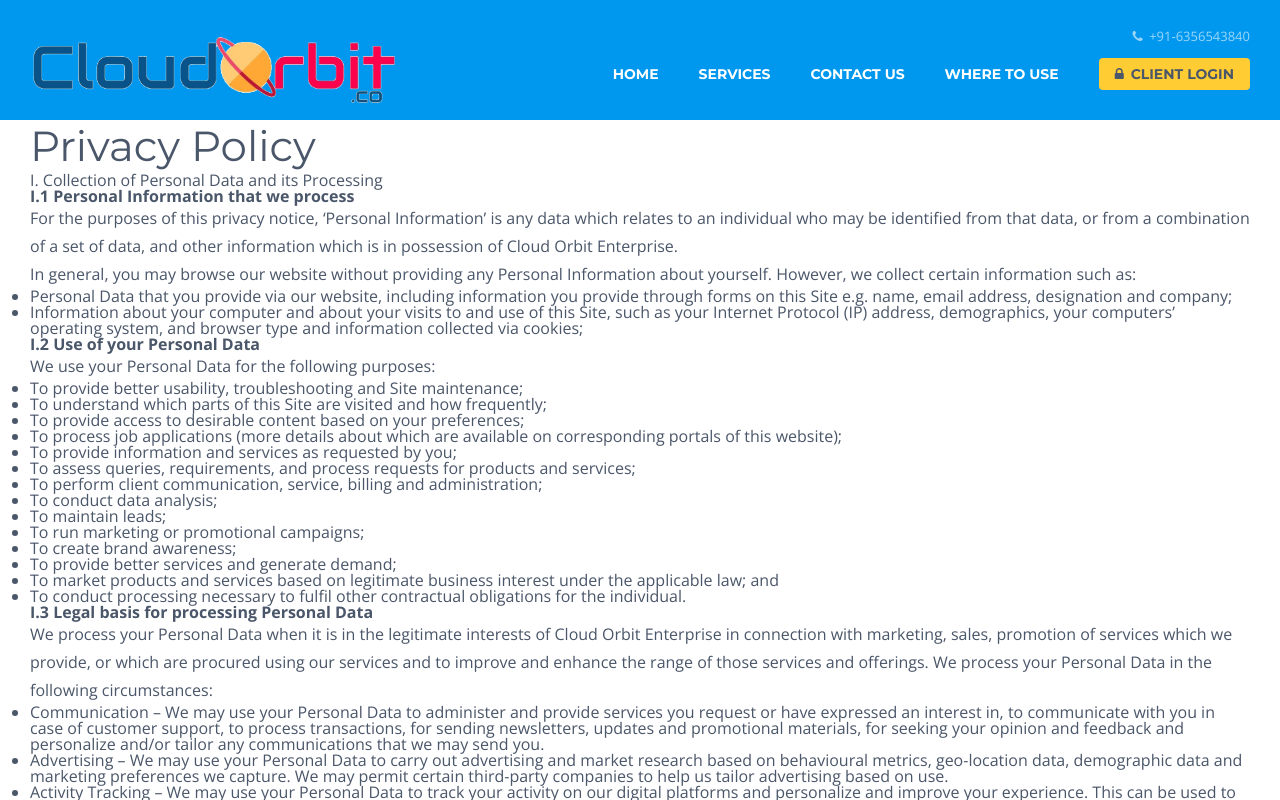
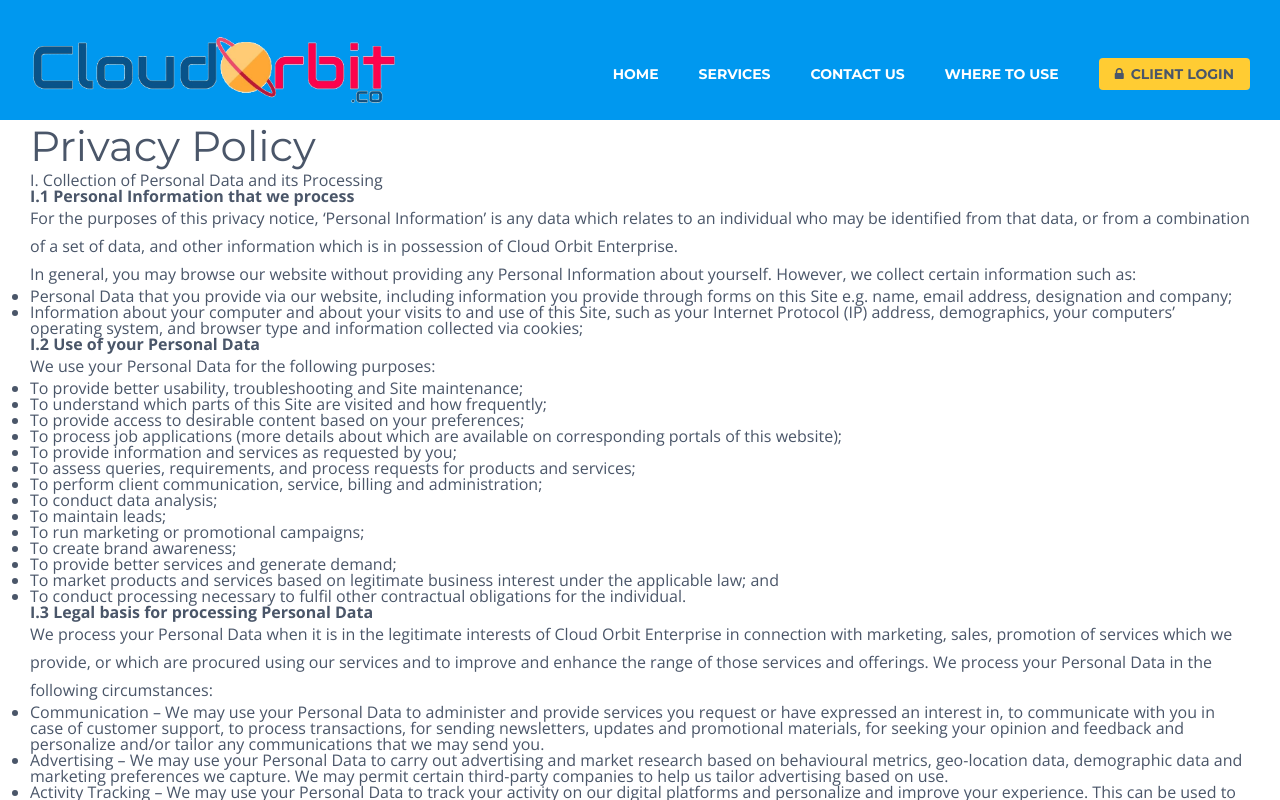
Before and after one commit to cloudorbit-co/cloudorbit.co, a plain HTML site: page privacy-policy.html in a window 1280 px wide. Shown: the top 800 px of the page. Drawn offline with nearby package versions, Linux system fonts and the light colour scheme.

Commit message:
Update privacy-policy.html

```diff
--- a/privacy-policy.html
+++ b/privacy-policy.html
@@ -56,7 +56,6 @@
 
 			</ul>
 			<ul class="nav-secondary">
-				<li><a href="contact.html"><i class="fa fa-phone icon-left"></i>+91-6356543840</a></li>
 
 
 			</ul>
```
